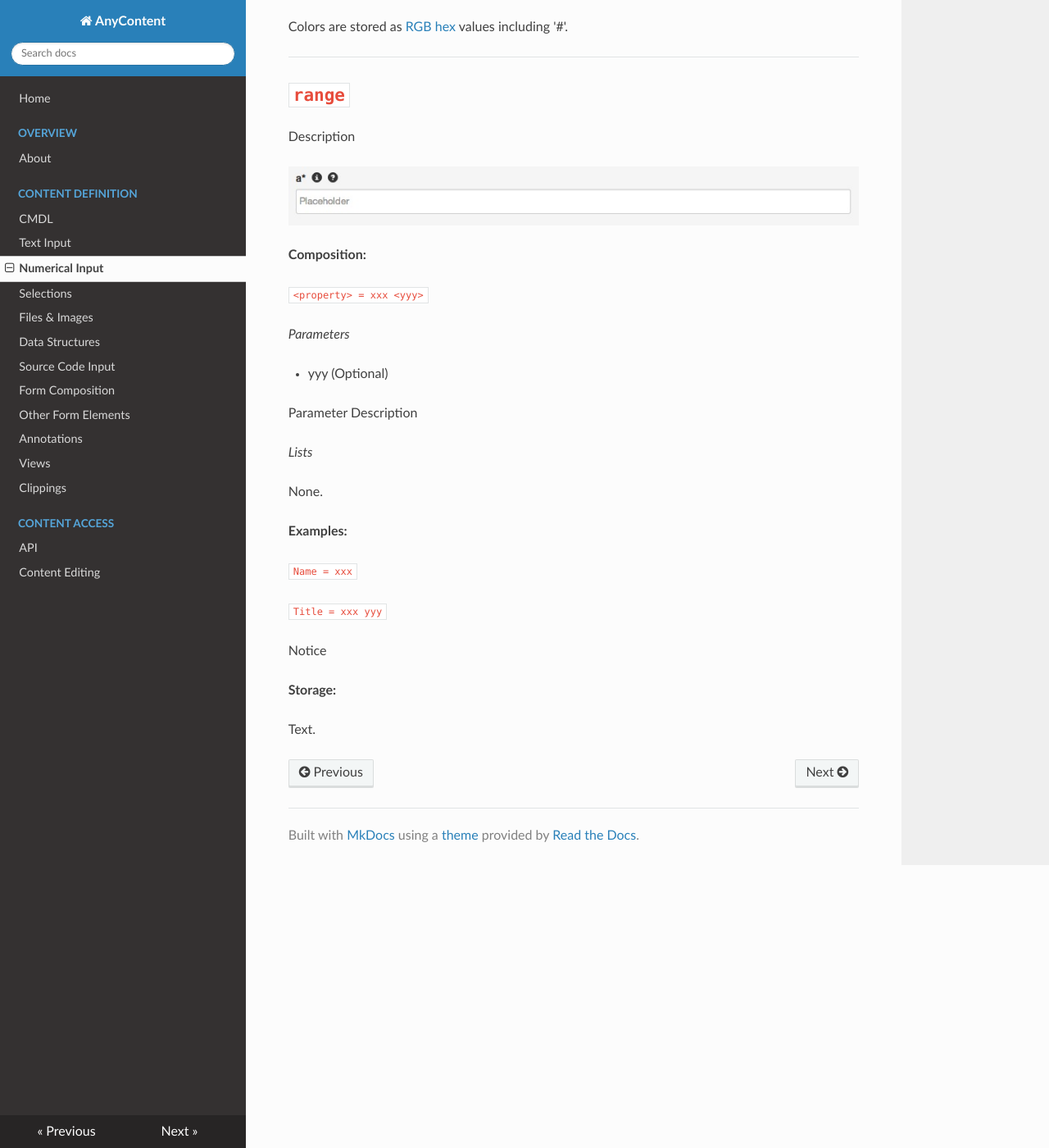
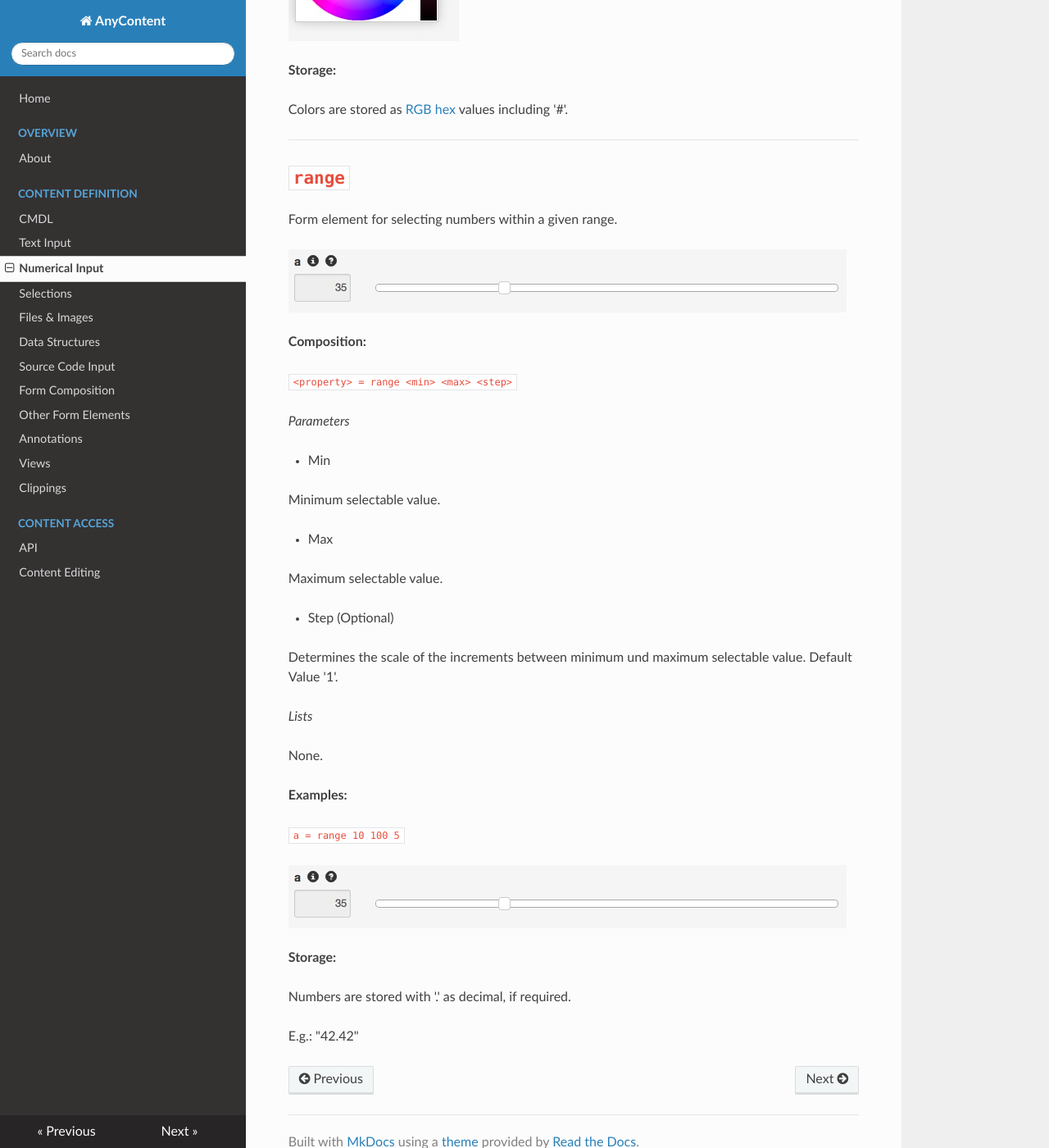
Before and after one commit to nhagemann/anycontent-cmdl-docs, an MkDocs documentation site: the page built from docs/cmdl/numerical.md, in a window 1280 px wide and 1400 px high, scrolled down 6217 px. Shown: the whole window at 82% size. Built offline with MkDocs 1.6.1, drawn with Linux system fonts in a browser that asks for light colours; nearby versions of some CDN libraries; old or Windows-style settings are respelled for this version of MkDocs; some of the changed text lies outside the part shown.

Commit message:
mkdocs rewrite

```diff
--- a/docs/cmdl/numerical.md
+++ b/docs/cmdl/numerical.md
@@ -192,7 +192,7 @@ E.g.: "50.1109221, 8.682126700000026"
 
 #`color`
 
-Description
+Form element for selecting colors.
 
 ![a* = textfield L](https://raw.githubusercontent.com/nhagemann/anycontent-cmdl-docs/master/images/formelement/color.jpg)
 
@@ -205,7 +205,7 @@ _Parameters_
 
 * Selection Type (Optional)
 
-Determines whether the use must choose from a palette (fixed) or can choose an arbitrary color (free).
+Determines whether the use must choose from a palette ('fixed') or can choose an arbitrary color ('free').
 
 _Lists_
 
@@ -216,6 +216,9 @@ List of selectable colors.
 **Examples:**
 
 `Color = color`
+
+![a* = textfield L](https://raw.githubusercontent.com/nhagemann/anycontent-cmdl-docs/master/images/formelement/color.jpg)
+
 
 `Palette = color fixed (F00: Red, #0F0: Green, #00F: Blue)`
 
@@ -230,20 +233,28 @@ Colors are stored as [RGB hex](http://en.wikipedia.org/wiki/Web_colors#hex_tripl
 
 #`range`
 
-Description
+Form element for selecting numbers within a given range.
 
-![a* = textfield L](https://raw.githubusercontent.com/nhagemann/anycontent-cmdl-docs/master/images/formelement/textfield.jpg)
+![a* = textfield L](https://raw.githubusercontent.com/nhagemann/anycontent-cmdl-docs/master/images/formelement/range.jpg)
 
 
 **Composition:**
 
-`<property> = xxx <yyy>`
+`<property> = range <min> <max> <step>`
 
 _Parameters_
 
-* yyy (Optional)
+* Min
 
-Parameter Description
+Minimum selectable value.
+
+* Max
+
+Maximum selectable value.
+
+* Step (Optional)
+
+Determines the scale of the increments between minimum und maximum selectable value. Default Value '1'.
 
 _Lists_
 
@@ -251,12 +262,13 @@ None.
 
 **Examples:**
 
-`Name = xxx`
+`a = range 10 100 5`
 
-`Title = xxx yyy`
+![a = range 10 100 5](https://raw.githubusercontent.com/nhagemann/anycontent-cmdl-docs/master/images/formelement/range.jpg)
 
-Notice
 
 **Storage:**
 
-Text.
+Numbers are stored with '.' as decimal, if required.
+
+E.g.: "42.42"
```
